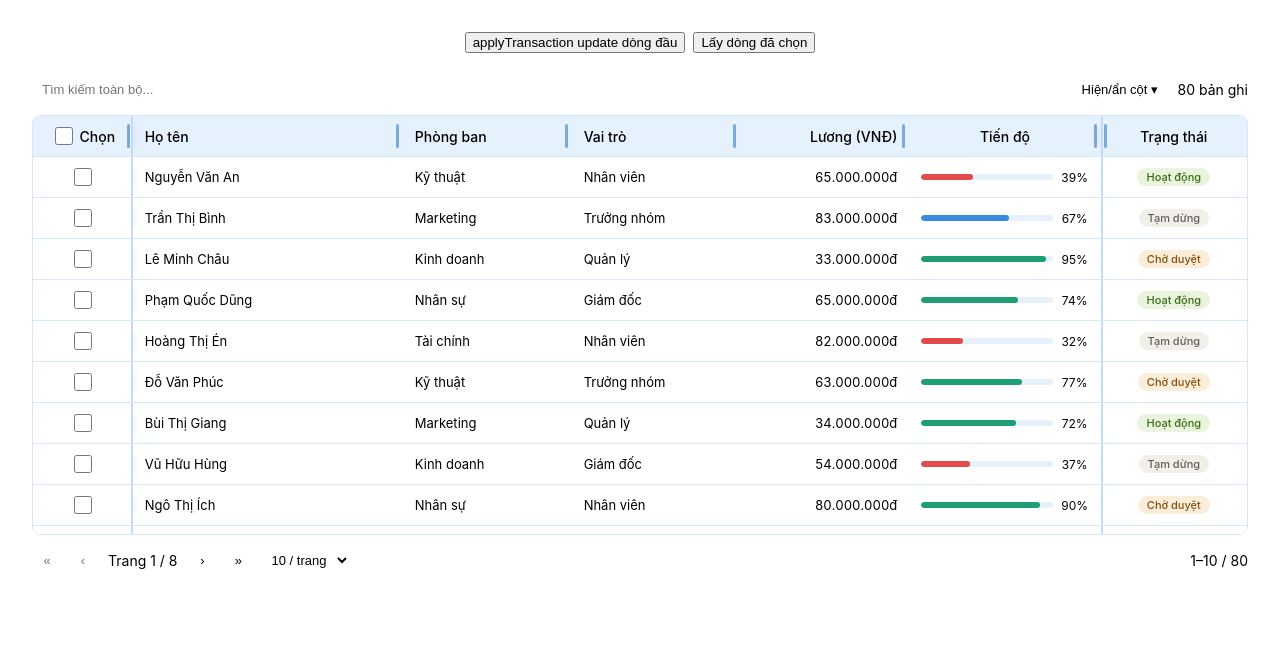
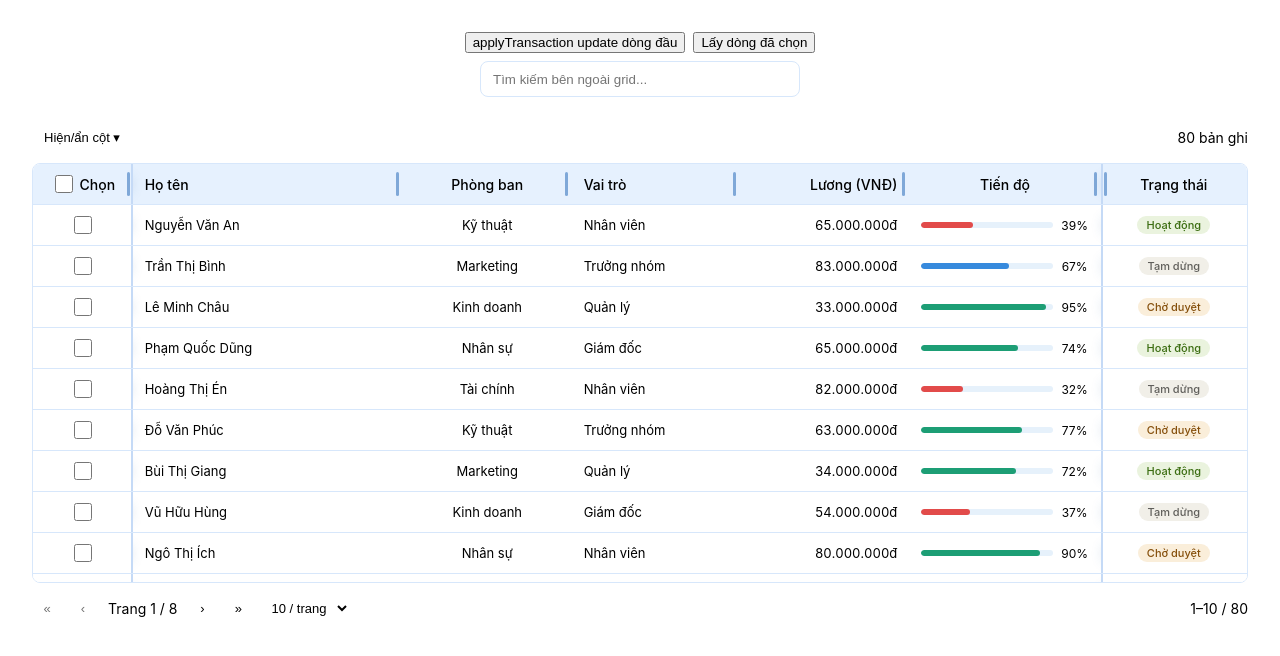
Before and after one commit to Fenell/data-grid-react, a React (Vite) app: page / in a window 1280 px wide. Shown: the top 656 px of the page. Built offline with nearby package versions, Linux system fonts and the light colour scheme; a web font is replaced by a local one.

Commit message:
thêm hàm tìm kiếm toàn bộ

```diff
--- a/src/App.tsx
+++ b/src/App.tsx
@@ -20,7 +20,6 @@ const employeeColumns: ColumnDef<EmployeeRow>[] = [
     cell: "checkBox",
     pinned: "left",
     width: 52,
-    enableHiding: false,
   },
   {
     id: "id",
@@ -41,6 +40,7 @@ const employeeColumns: ColumnDef<EmployeeRow>[] = [
     label: "Phòng ban",
     sortable: true,
     filterable: true,
+    align: "center",
     filterType: "select",
     options: ["", ...DEPTS],
     width: 150,
@@ -273,12 +273,30 @@ function App() {
       >
         Lấy dòng đã chọn
       </button>
+      <div style={{ marginBottom: 12 }}>
+        <input
+          placeholder="Tìm kiếm bên ngoài grid..."
+          value={globalFilter}
+          onChange={(event) =>
+            gridRef.current?.api.setGlobalFilter(event.target.value)
+          }
+          style={{
+            width: "100%",
+            maxWidth: 320,
+            height: 36,
+            padding: "0 12px",
+            border: "1px solid #d7e7fb",
+            borderRadius: 8,
+            outline: "none",
+          }}
+        />
+      </div>
       <DataGrid<EmployeeRow>
         ref={gridRef}
         columns={employeeColumns}
         data={pageRows}
         contentHeight={420}
-        enableGlobalFilter
+        enableGlobalFilter={false}
         enableColumnFilters={false}
         enableColumnVisibility
         enablePinning
--- a/src/components/DataGrid.tsx
+++ b/src/components/DataGrid.tsx
@@ -136,6 +136,7 @@ export type DataGridApi<T extends GridRow> = {
   clearSelectedRows: () => void;
   getSelectedRowIds: () => string[];
   getSelectedRows: () => T[];
+  setGlobalFilter: (value: string) => void;
 };
 
 export type DataGridRef<T extends GridRow> = {
@@ -877,6 +878,9 @@ function useDataGridController<T extends GridRow>({
         .map(([rowId]) => rowId),
     getSelectedRows: () =>
       table.getSelectedRowModel().flatRows.map((row) => row.original),
+    setGlobalFilter: (value: string) => {
+      table.setGlobalFilter(value);
+    },
   };
 
   return {
```
